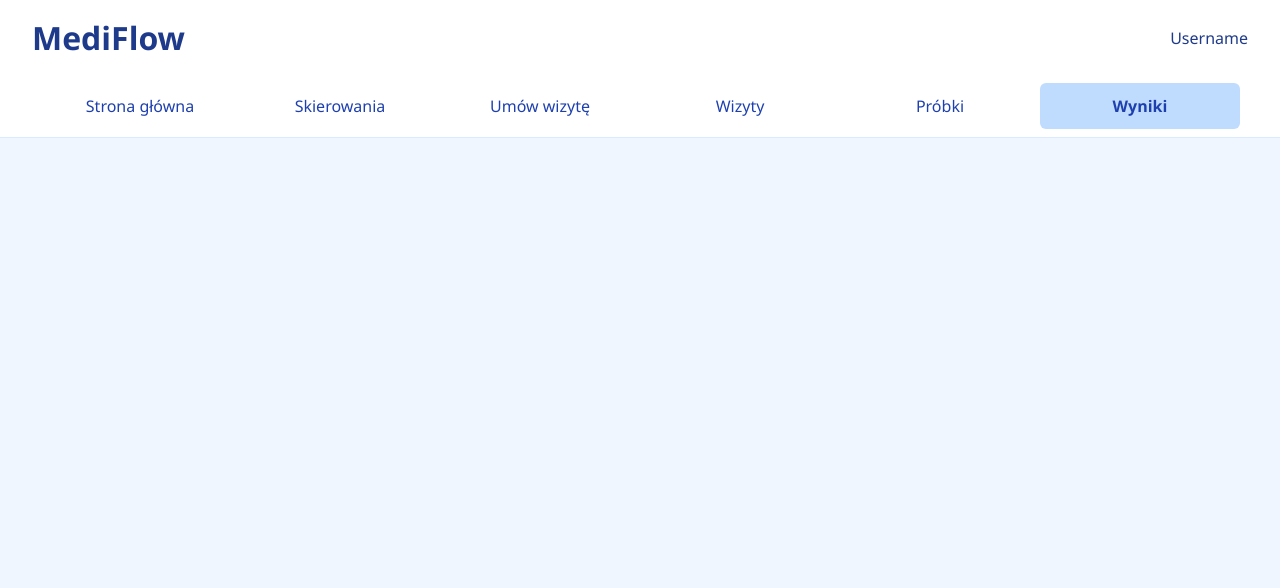
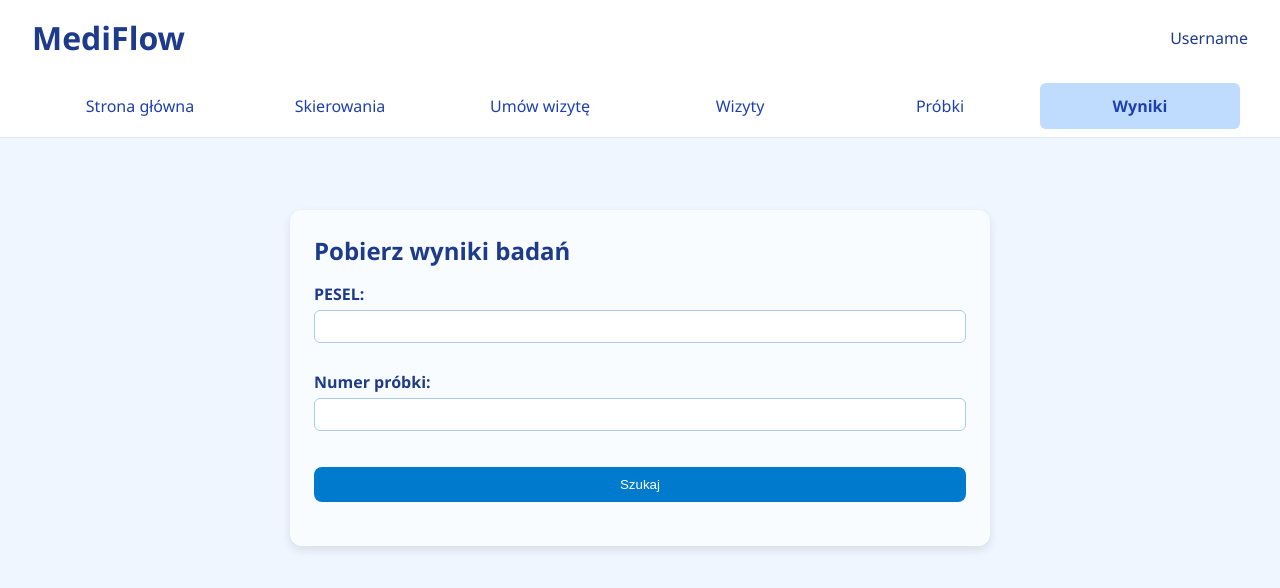
Before and after one commit to xanna6/MediFlow, a React (Vite) app in the folder frontend/MediFlow/: page /results in a window 1280 px wide. Shown: the top 588 px of the page. Built offline with nearby package versions, Linux system fonts and the light colour scheme.

Commit message:
Adding form to get sample results

```diff
--- a/frontend/MediFlow/src/App.jsx
+++ b/frontend/MediFlow/src/App.jsx
@@ -5,6 +5,7 @@ import Referrals from "./pages/Referrals";
 import CollectionPoints from "./pages/CollectionPoints.jsx";
 import Appointments from "./pages/Appointments.jsx";
 import Samples from "./pages/Samples.jsx"
+import Results from "./pages/Results.jsx"
 
 function App() {
     return (
@@ -15,6 +16,7 @@ function App() {
                 <Route path="/make-appointment" element={<CollectionPoints />} />
                 <Route path="/appointments" element={<Appointments />} />
                 <Route path="/samples" element={<Samples />} />
+                <Route path="/results" element={<Results />} />
             </Routes>
         </Layout>
     );
--- /dev/null
+++ b/frontend/MediFlow/src/pages/Results.jsx
@@ -0,0 +1,94 @@
+import React, { useState } from "react";
+import "../styles/Results.css";
+
+export default function ResultsDownloadPage() {
+    const [pesel, setPesel] = useState("");
+    const [sampleCode, setSampleCode] = useState("");
+    const [sample, setSample] = useState(null);
+    const [error, setError] = useState("");
+    const [loading, setLoading] = useState(false);
+
+    const handleSubmit = async (e) => {
+        e.preventDefault();
+        setError("");
+        setLoading(true);
+        setSample(null);
+
+        try {
+            const res = await fetch(
+                `/api/samples/by-code?pesel=${pesel}&sampleCode=${sampleCode}`
+            );
+
+            if (!res.ok) {
+                throw new Error("Nie znaleziono wyników dla podanych danych.");
+            }
+
+            const data = await res.json();
+            setSample(data);
+        } catch (err) {
+            setError(err.message);
+        } finally {
+            setLoading(false);
+        }
+    };
+
+    return (
+        <div className="results-download-container">
+            <h2>Pobierz wyniki badań</h2>
+            <form onSubmit={handleSubmit} className="results-form">
+                <label>
+                    PESEL:
+                    <input
+                        type="text"
+                        value={pesel}
+                        onChange={(e) => setPesel(e.target.value)}
+                        required
+                    />
+                </label>
+                <label>
+                    Numer próbki:
+                    <input
+                        type="text"
+                        value={sampleCode}
+                        onChange={(e) => setSampleCode(e.target.value)}
+                        required
+                    />
+                </label>
+                <button type="submit" disabled={loading}>
+                    {loading ? "Szukam wyników..." : "Szukaj"}
+                </button>
+            </form>
+
+            {error && <p className="error">{error}</p>}
+
+            {sample && (
+                <div className="results-section">
+                    <h3>Próbka: {sample.sampleCode}</h3>
+                    <p>Data utworzenia: {new Date(sample.createdAt).toLocaleString()}</p>
+
+                    <table className="results-table">
+                        <thead>
+                        <tr>
+                            <th>Badanie</th>
+                            <th>Wynik</th>
+                            <th>Jednostka</th>
+                            <th>Norma</th>
+                        </tr>
+                        </thead>
+                        <tbody>
+                        {sample.sampleTestDtos.map((t) => (
+                            <tr key={t.id}>
+                                <td>{t.name}</td>
+                                <td>{t.result || "-"}</td>
+                                <td>{t.unit}</td>
+                                <td>{t.standard}</td>
+                            </tr>
+                        ))}
+                        </tbody>
+                    </table>
+
+                </div>
+            )}
+        </div>
+    );
+}
--- /dev/null
+++ b/frontend/MediFlow/src/styles/Results.css
@@ -0,0 +1,72 @@
+.results-download-container {
+    max-width: 700px;
+    margin: 40px auto;
+    background: #f9fcff;
+    border-radius: 12px;
+    padding: 24px;
+    box-shadow: 0 4px 10px rgba(0, 0, 0, 0.1);
+}
+
+.results-form {
+    display: flex;
+    flex-direction: column;
+    gap: 12px;
+    margin-bottom: 20px;
+}
+
+.results-form input {
+    padding: 8px;
+    border-radius: 6px;
+    border: 1px solid #aaccee;
+}
+
+.results-form button {
+    padding: 10px 16px;
+    background: #007acc;
+    color: white;
+    border: none;
+    border-radius: 8px;
+    cursor: pointer;
+}
+
+.results-form button:hover {
+    background: #005fa3;
+}
+
+.results-section {
+    margin-top: 20px;
+}
+
+.results-table {
+    width: 100%;
+    border-collapse: collapse;
+}
+
+.results-table th, .results-table td {
+    border: 1px solid #cce0ff;
+    padding: 8px;
+}
+
+.results-table th {
+    background-color: #007acc;
+    color: white;
+}
+
+.download-btn {
+    margin-top: 16px;
+    background: #28a745;
+    color: white;
+    border: none;
+    padding: 10px 16px;
+    border-radius: 8px;
+    cursor: pointer;
+}
+
+.download-btn:hover {
+    background: #218838;
+}
+
+.error {
+    color: red;
+    margin-top: 12px;
+}
```
